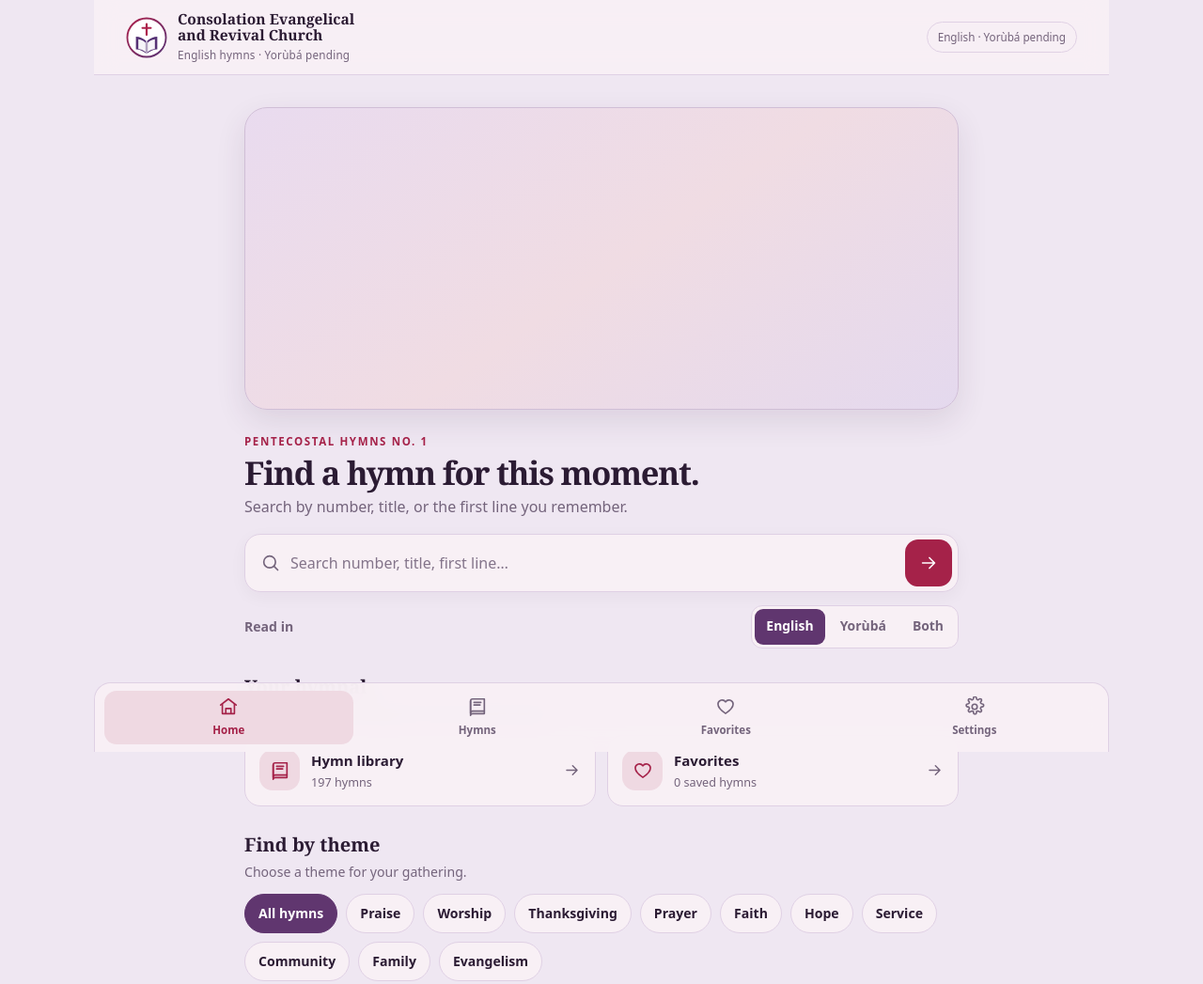
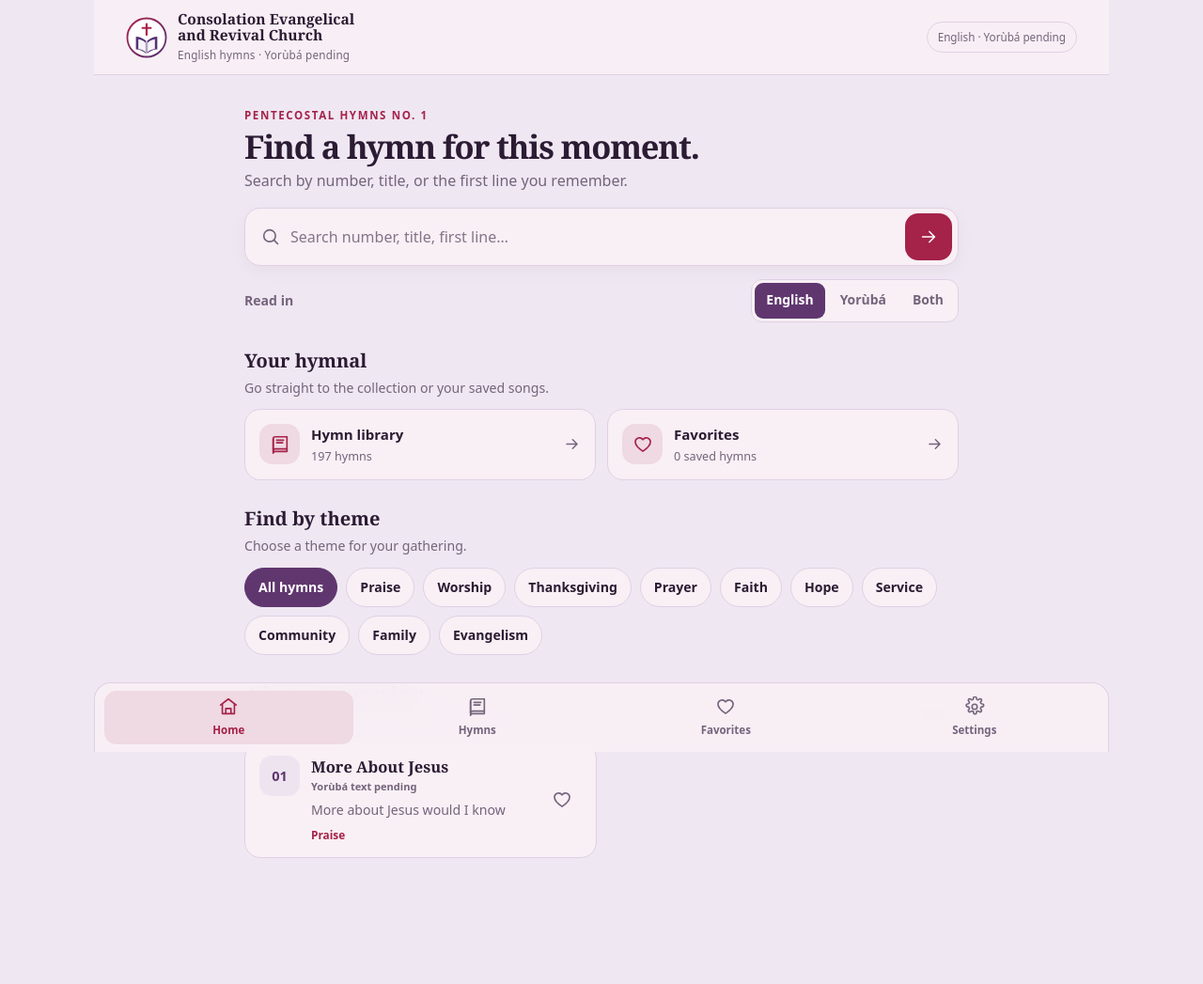
Before and after one commit to consolationministry/hymnals, a plain HTML site: page index.html in a window 1280 px wide. Shown: the top 1047 px of the page at 94% size. Drawn offline with Linux system fonts and the light colour scheme.

Commit message:
Remove empty home hero image

```diff
--- a/css/style.css
+++ b/css/style.css
@@ -230,27 +230,6 @@ button { -webkit-tap-highlight-color: transparent; }
 
 /* Reference-led home screen and hymn-reader layout */
 .home-page { max-width: 760px; }
-.home-cover {
-  display: grid;
-  place-items: center;
-  min-height: 260px;
-  margin: 0 0 25px;
-  padding: 12px;
-  overflow: hidden;
-  border: 1px solid color-mix(in srgb, var(--purple) 12%, var(--line));
-  border-radius: 24px;
-  background: linear-gradient(145deg, #e9dbef 0%, #f0dce3 52%, #e4d9ee 100%);
-  box-shadow: var(--shadow);
-}
-.home-cover-art {
-  display: block;
-  width: auto;
-  max-width: min(100%, 270px);
-  max-height: min(440px, 62vh);
-  object-fit: contain;
-  border-radius: 17px;
-  filter: drop-shadow(0 8px 16px rgba(50, 39, 85, .12));
-}
 .home-intro { margin: 0 0 17px; }
 .home-intro .eyebrow { margin-bottom: 5px; }
 .home-intro h1 { font-size: clamp(1.65rem, 5vw, 2.15rem); }
@@ -331,15 +310,12 @@ button { -webkit-tap-highlight-color: transparent; }
 .accent-choice[data-accent="slate"] .color-dot { background: #536277; }
 
 @media (max-width: 430px) {
-  .home-cover { min-height: 220px; margin-bottom: 21px; padding: 9px; border-radius: 20px; }
-  .home-cover-art { max-width: min(100%, 235px); max-height: min(380px, 56vh); }
   .reader-heading { padding: 20px 19px 22px; }
   .language-reading { padding-top: 21px; padding-bottom: 21px; }
   .accent-grid { grid-template-columns: repeat(3, minmax(0, 1fr)); }
   .accent-choice { gap: 7px; padding-right: 8px; padding-left: 8px; font-size: .83rem; }
 }
 
-html[data-theme="dark"] .home-cover { border-color: var(--line); background: linear-gradient(145deg, #2b1d35 0%, #38212f 52%, #2c213a 100%); }
 html[data-theme="dark"] .reader-heading {
   background:
     radial-gradient(circle at 88% 18%, rgba(255,255,255,.13) 0 1px, transparent 2px),
--- a/js/app.js
+++ b/js/app.js
@@ -152,7 +152,6 @@ function renderHome() {
   const favoriteCount = getFavorites().length;
   const hymnCountLabel = state.hymns.length + (state.hymns.length === 1 ? " hymn" : " hymns");
   return '<section class="page home-page">' +
-    '<section class="home-cover" aria-label="Welcome to the hymnal"><img class="home-cover-art" src="./assets/home-hymnal-reference.webp" alt="Find your next hymn: browse English and Yorùbá hymns and mark your favourites."></section>' +
     '<div class="home-intro"><p class="eyebrow">Pentecostal Hymns No. 1</p><h1>Find a hymn for this moment.</h1><p>Search by number, title, or the first line you remember.</p></div>' +
     renderSearchBar() +
     '<div class="home-language-row"><span>Read in</span>' + languageToggle() + '</div>' +
```
Also changed, not shown: assets/home-hymnal-reference.webp (deleted).
